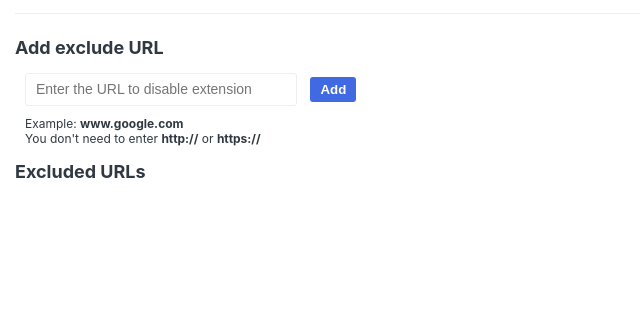
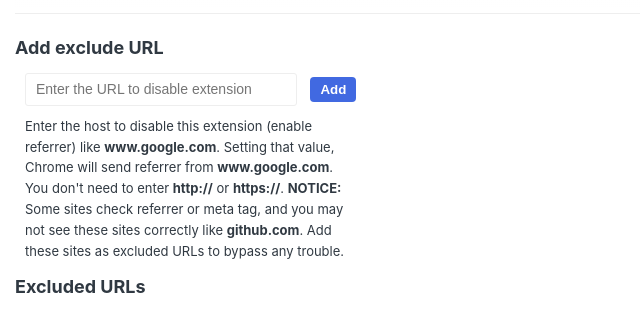
Before and after one commit to noraworld/no-more-referrer, a browser extension: page options/options.html in a window 1280 px wide. Shown: the part 48-380 px from the top of the page, without its empty margins (0-640 px from the left). Drawn offline with Linux system fonts and the light colour scheme.

Commit message:
:art: Add detailed description about options

```diff
--- a/options/options.css
+++ b/options/options.css
@@ -38,7 +38,7 @@ button {
   font-weight: bold;
   color: #fff;
   border: none;
-  border-radius: 3px;
+  border-radius: 4px;
   outline: none;
   margin-left: 10px;
   padding: 0 10px;
@@ -60,6 +60,8 @@ td {
 }
 
 .description {
-  width: 250px;
-  /*margin-left: 15px;*/
+  width: 320px;
+  font-size: 13px;
+  word-wrap: break-word;
+  line-height: 1.6em;
 }
--- a/options/options.html
+++ b/options/options.html
@@ -18,8 +18,7 @@
       <button type="submit" class="add">Add</button>
     </form>
     <div class="description">
-      <span>Example: <strong>www.google.com</strong></span><br>
-      <span>You don't need to enter <strong>http://</strong> or <strong>https://</strong></span>
+      <span>Enter the host to disable this extension (enable referrer) like <strong>www.google.com</strong>. Setting that value, Chrome will send referrer from <strong>www.google.com</strong>. You don't need to enter <strong>http://</strong> or <strong>https://</strong>. <strong>NOTICE:</strong> Some sites check referrer or meta tag, and you may not see these sites correctly like <strong>github.com</strong>. Add these sites as excluded URLs to bypass any trouble.</span>
     </div>
   </div>
 
```
Also changed, not shown: manifest.json.
